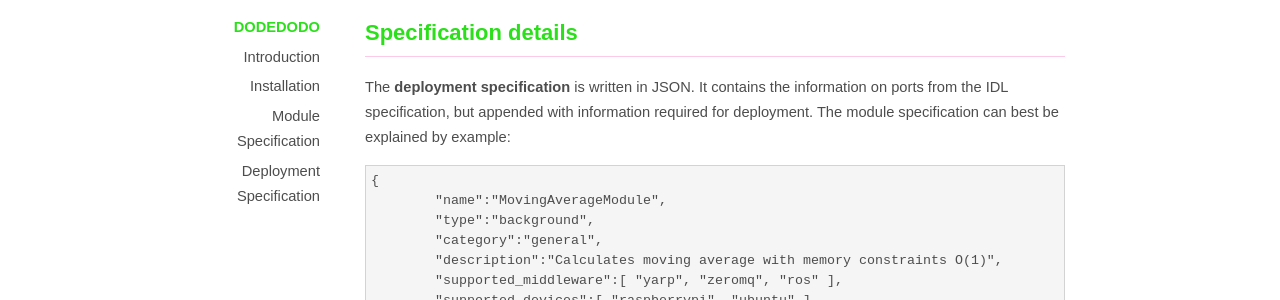
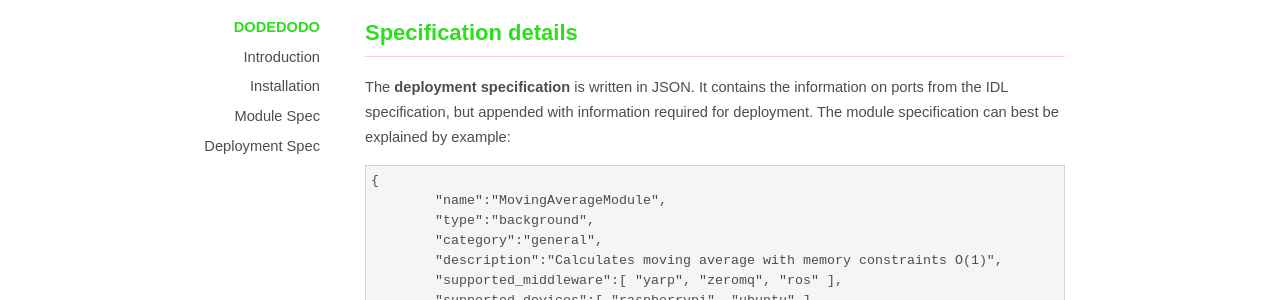
Before and after one commit to dobots/aim, a Jekyll site: the page built from deployment_spec.md, in a window 1280 px wide. Shown: the part 206-506 px from the top of the page. Built offline with Jekyll 4.4.1, drawn with Linux system fonts in a browser that asks for light colours.

Commit message:
Update menu

```diff
--- a/_layouts/default.html
+++ b/_layouts/default.html
@@ -33,8 +33,8 @@
     <ul>
       <li><a class="nav" href="index.html">Introduction</a></li>
       <li><a class="nav" href="install.html">Installation</a></li>
-      <li><a class="nav" href="module_spec.html">Module Specification</a></li>
-      <li><a class="nav" href="deployment_spec.html">Deployment Specification</a></li>
+      <li><a class="nav" href="module_spec.html">Module Spec</a></li>
+      <li><a class="nav" href="deployment_spec.html">Deployment Spec</a></li>
     </ul>
   </li>
 </ul>
```
